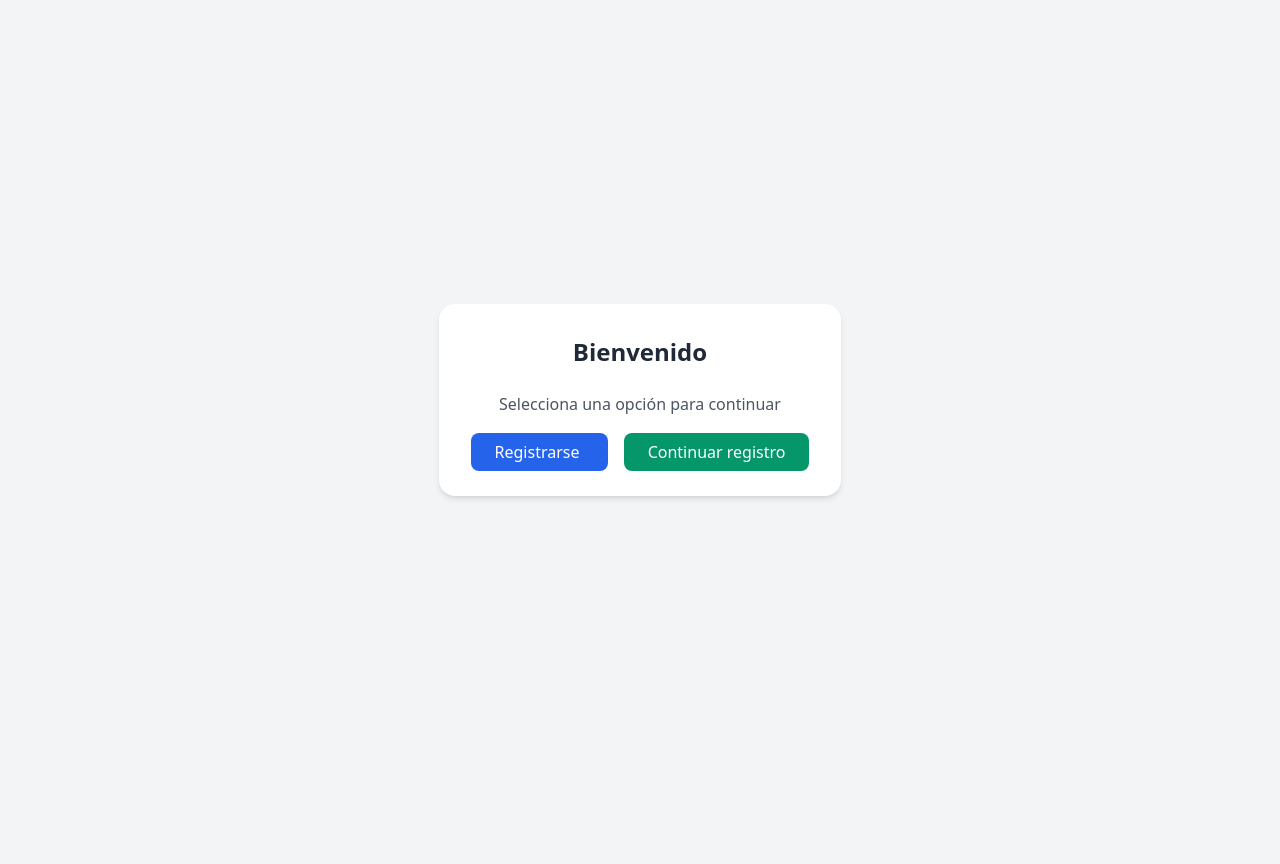
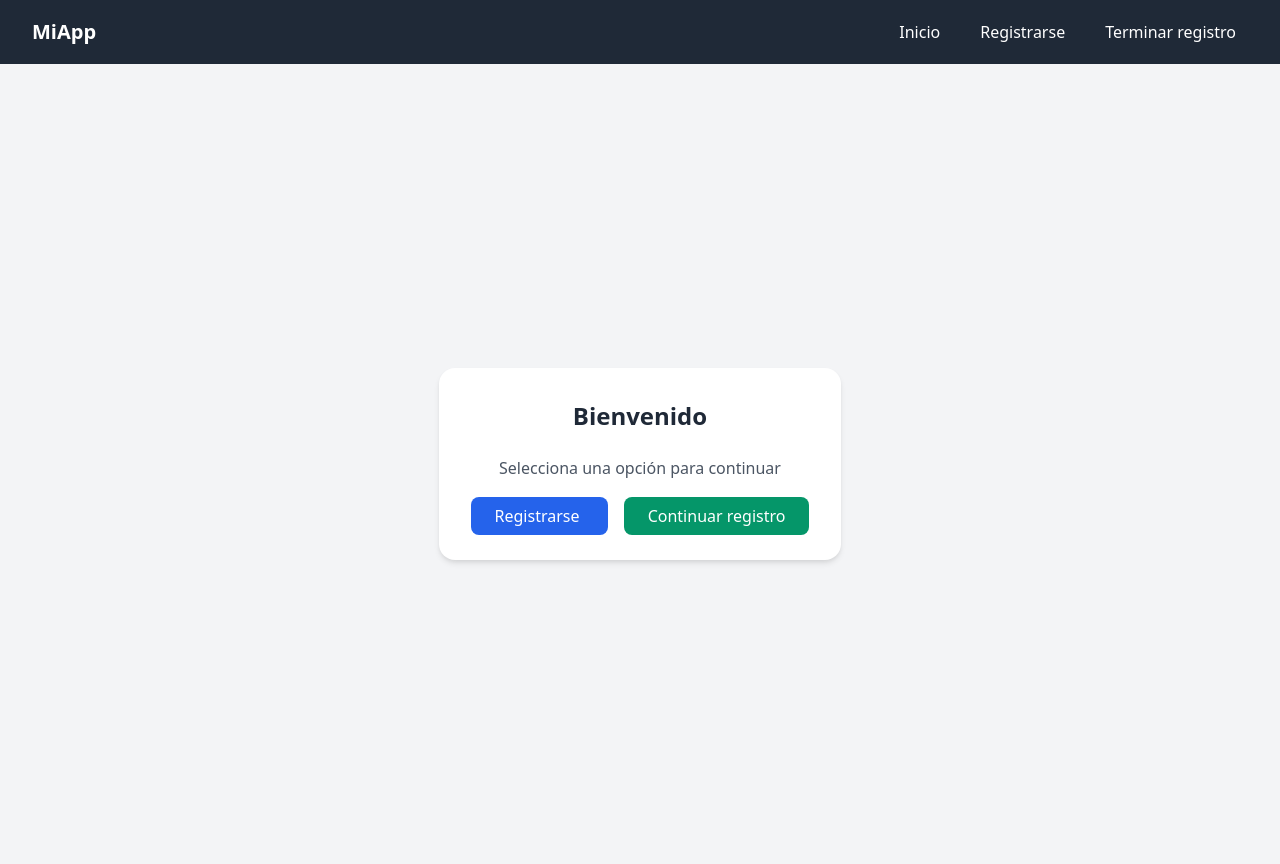
Before and after one commit to dant-dev22/aztlan-ui-2025, a FastAPI app: page / in a window 1280 px wide. Before the commit the page ends 499 px from the top, so only its background shows below. Run offline with FastAPI, Linux system fonts and the light colour scheme.

Commit message:
Agregando navbar

```diff
--- a/templates/home.html
+++ b/templates/home.html
@@ -5,7 +5,12 @@
     <title>Inicio</title>
     <link href="https://cdn.jsdelivr.net/npm/tailwindcss@2.2.19/dist/tailwind.min.css" rel="stylesheet">
 </head>
-<body class="bg-gray-100 flex items-center justify-center h-screen">
+<body class="bg-gray-100">
+
+    <!-- Incluir navbar -->
+    {% include "navbar.html" %}
+
+    <div class="flex items-center justify-center h-screen">
         <div class="bg-white p-8 rounded-2xl shadow-md text-center space-y-6">
             <h1 class="text-2xl font-bold text-gray-800">Bienvenido</h1>
             <p class="text-gray-600">Selecciona una opción para continuar</p>
@@ -19,5 +24,7 @@
                 </a>
             </div>
         </div>
+    </div>
+
 </body>
 </html>
--- /dev/null
+++ b/templates/navbar.html
@@ -0,0 +1,45 @@
+<!-- templates/navbar.html -->
+<nav class="bg-gray-800 text-white">
+  <div class="max-w-7xl mx-auto px-4 sm:px-6 lg:px-8">
+    <div class="flex items-center justify-between h-16">
+      <!-- Logo -->
+      <div class="flex-shrink-0">
+        <a href="/" class="text-xl font-bold">MiApp</a>
+      </div>
+
+      <!-- Desktop menu -->
+      <div class="hidden md:flex space-x-4">
+        <a href="/" class="px-3 py-2 rounded-md hover:bg-gray-700">Inicio</a>
+        <a href="/register" class="px-3 py-2 rounded-md hover:bg-gray-700">Registrarse</a>
+        <a href="/continue" class="px-3 py-2 rounded-md hover:bg-gray-700">Terminar registro</a>
+      </div>
+
+      <!-- Mobile menu button -->
+      <div class="md:hidden">
+        <button id="mobile-menu-button" class="focus:outline-none">
+          <!-- Icono hamburguesa -->
+          <svg class="h-6 w-6" fill="none" stroke="currentColor" viewBox="0 0 24 24">
+            <path stroke-linecap="round" stroke-linejoin="round" stroke-width="2"
+              d="M4 6h16M4 12h16M4 18h16"/>
+          </svg>
+        </button>
+      </div>
+    </div>
+  </div>
+
+  <!-- Mobile menu -->
+  <div id="mobile-menu" class="hidden md:hidden bg-gray-700">
+    <a href="/" class="block px-4 py-2 hover:bg-gray-600">Inicio</a>
+    <a href="/register" class="block px-4 py-2 hover:bg-gray-600">Registrarse</a>
+    <a href="/continue" class="block px-4 py-2 hover:bg-gray-600">Terminar registro</a>
+  </div>
+</nav>
+
+<script>
+  const btn = document.getElementById('mobile-menu-button');
+  const menu = document.getElementById('mobile-menu');
+
+  btn.addEventListener('click', () => {
+    menu.classList.toggle('hidden');
+  });
+</script>
```
Lines whose indentation alone changed are shown as unchanged.
